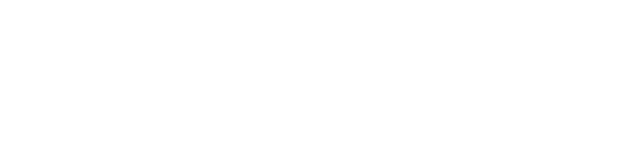
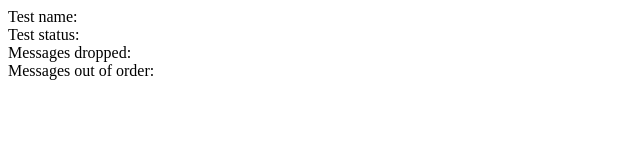
Before and after one commit to jrgrafton/chromecast-message-tests, a plain HTML site: page index.html in a window 1280 px wide. Shown: the whole page, without its empty margins (0-640 px from the left). Drawn offline with Linux system fonts and the light colour scheme.

Commit message:
Started building UI

```diff
--- a/index.html
+++ b/index.html
@@ -16,6 +16,7 @@
     <script src="//www.gstatic.com/cast/sdk/libs/receiver/2.0.0/cast_receiver.js"></script>
 
     <!-- Client libraries -->
+    <script src="js/UI.js"></script>
     <script src="js/tests/E2ETests.js"></script>
 	<script src="js/MessageTests.js"></script>
 	<script src="js/main.js"></script>
--- a/js/UI.js
+++ b/js/UI.js
@@ -1,6 +1,17 @@
 function UI() {
 	this.initUI_();
-
 }
 
-UI.prototype.initUI_ = function() {}
+UI.prototype.initUI_ = function() {
+	// Inject stats into DOM
+	var node = document.createElement('span');
+	node.id = "MessageTestsDebug"
+	node.innerHTML = [
+		"Test name: <span class='test-name'></span><br />",
+		"Test status: <span class='test-status'></span><br />",
+		"Messages dropped: <span class='test-messages-dropped'></span><br />",
+		"Messages out of order: <span class='test-messages-out-of-order'></span><br />",
+	].join("");
+	console.log(node.innerHTML);
+	document.body.appendChild(node);
+}
--- a/js/main.js
+++ b/js/main.js
@@ -7,6 +7,9 @@ window.onload = function() {
 		console.debug = function() {}
 		console.info = function() {}
 	}
+
+	// Start UI
+	window.ui = new UI();
 
 	// Load tests or receiver code depending on environment
 	if(navigator.userAgent.indexOf("armv7l") === -1) {
```
